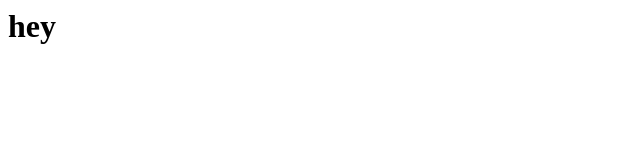
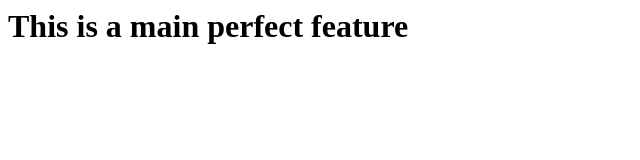
Before and after one commit to raynard23/newRepo, a plain HTML site: page index.html in a window 1280 px wide. Shown: the whole page, without its empty margins (0-640 px from the left). Drawn offline with Linux system fonts and the light colour scheme.

Commit message:
Headers updated

```diff
--- a/index.html
+++ b/index.html
@@ -1 +1 @@
-<h1>hey </h1>
+<h1>This is a main perfect feature </h1>
```
